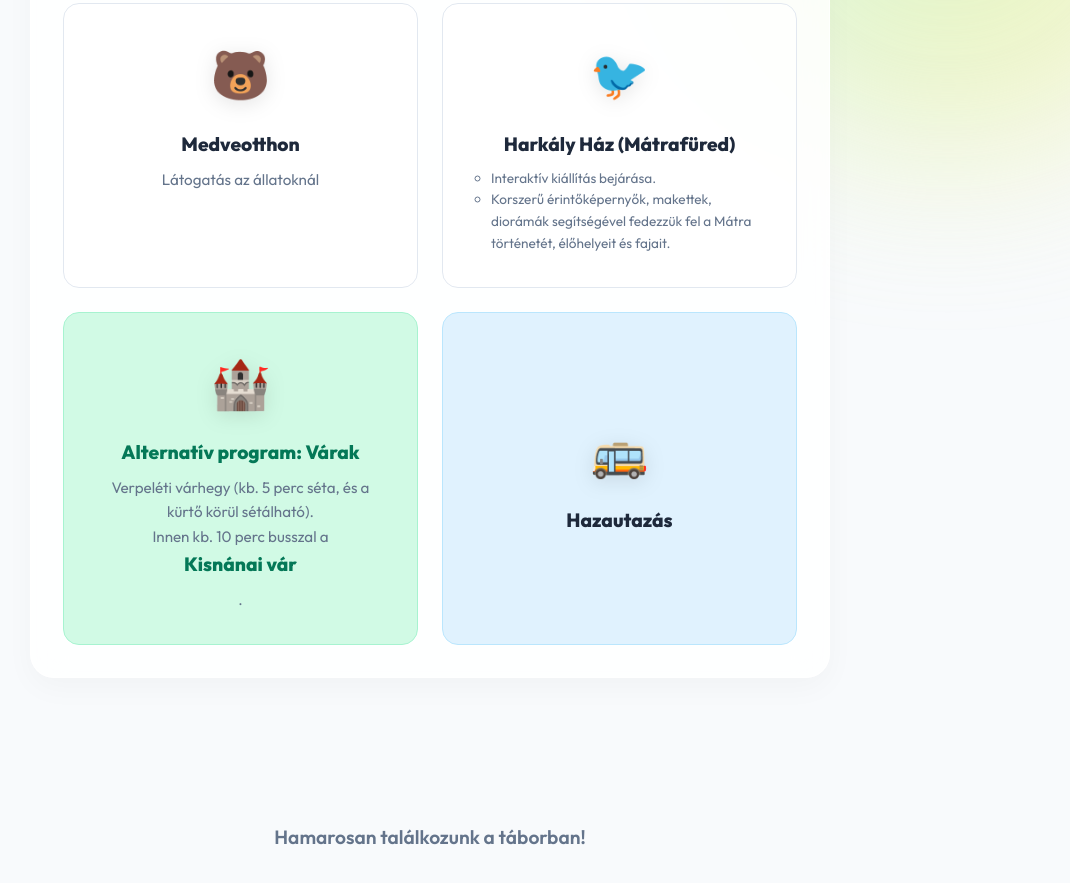
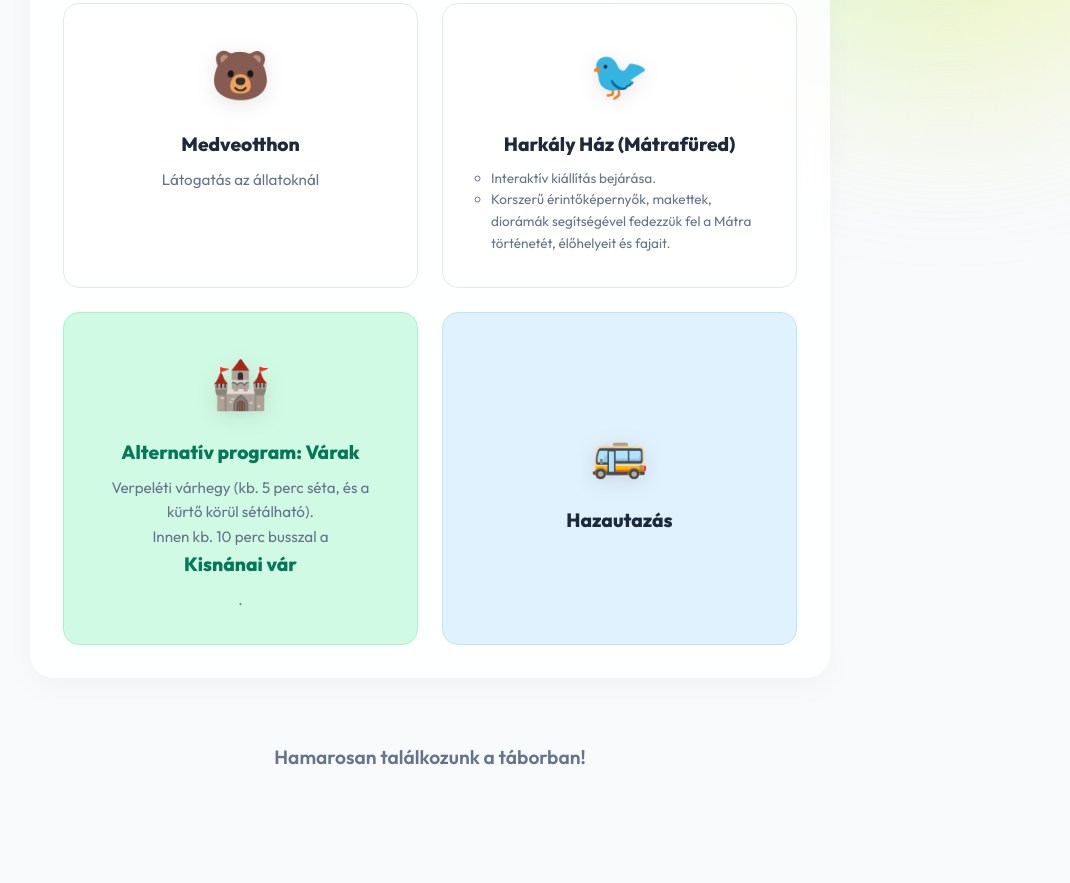
Before and after one commit to davidsimo2105/matrai-tabor, a website built with Vite: page index.html in a window 1280 px wide. Shown: the part 3071-3954 px from the top of the page, without its empty margins (210-1280 px from the left). After the commit the page ends 3892 px from the top, so only its background shows below. Built offline with nearby package versions, Linux system fonts and the light colour scheme.

Commit message:
feat: Adjust padding for program section and footer, and add flexbox centering to the footer.

```diff
--- a/styles.css
+++ b/styles.css
@@ -209,7 +209,7 @@ h2 {
     display: flex;
     flex-direction: column;
     gap: 2.5rem;
-    padding-bottom: 4rem;
+    padding-bottom: 1rem;
 }
 
 .card {
@@ -466,10 +466,13 @@ h2 {
 /* Footer */
 footer {
     text-align: center;
-    padding: 3rem 2rem;
+    padding: 1rem 2rem 3rem 2rem;
     color: var(--text-muted);
     font-size: 1.2rem;
     font-weight: 600;
+    display: flex;
+    align-items: center;
+    justify-content: center;
 }
 
 /* Reponsive */
```
